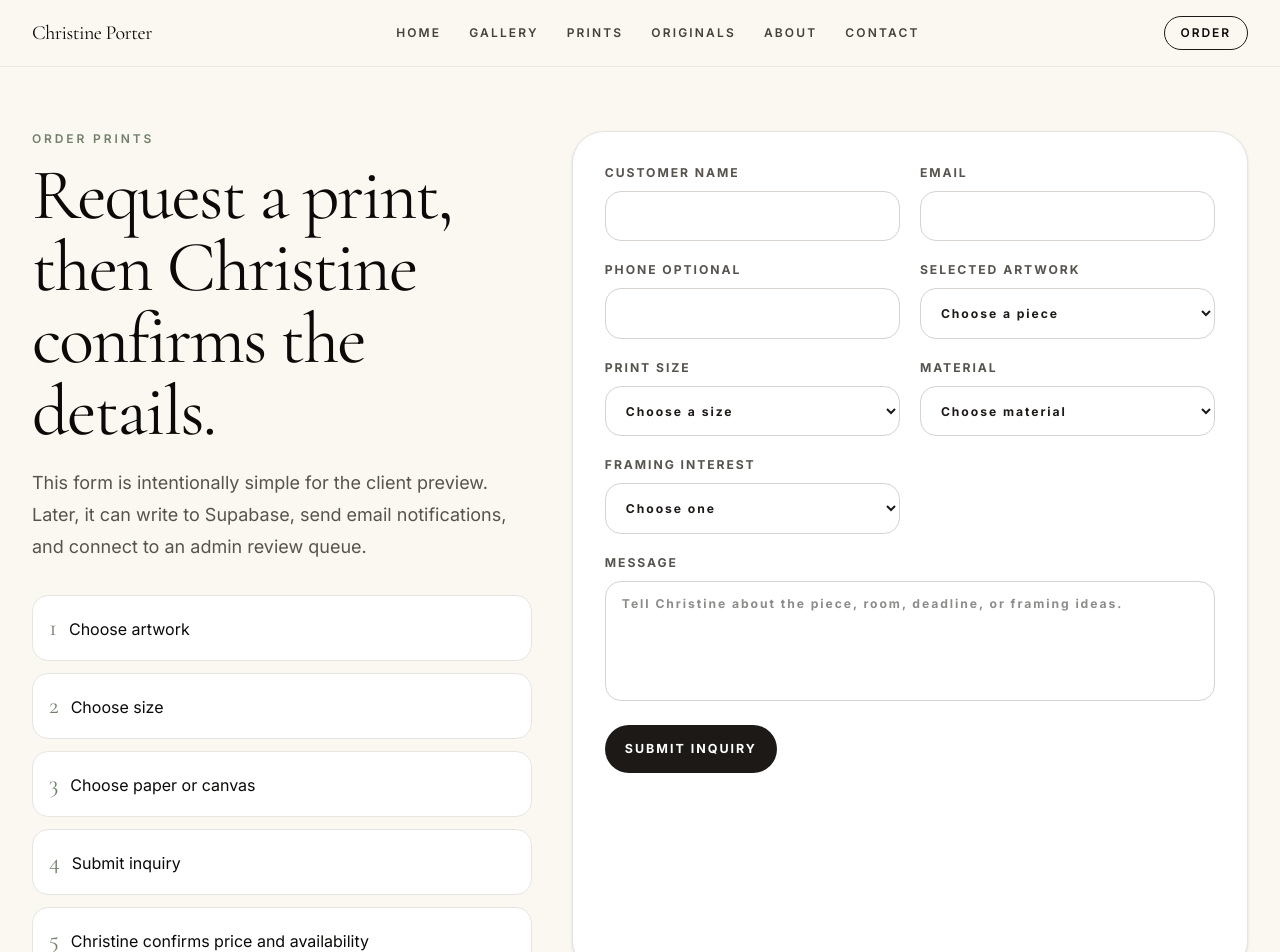
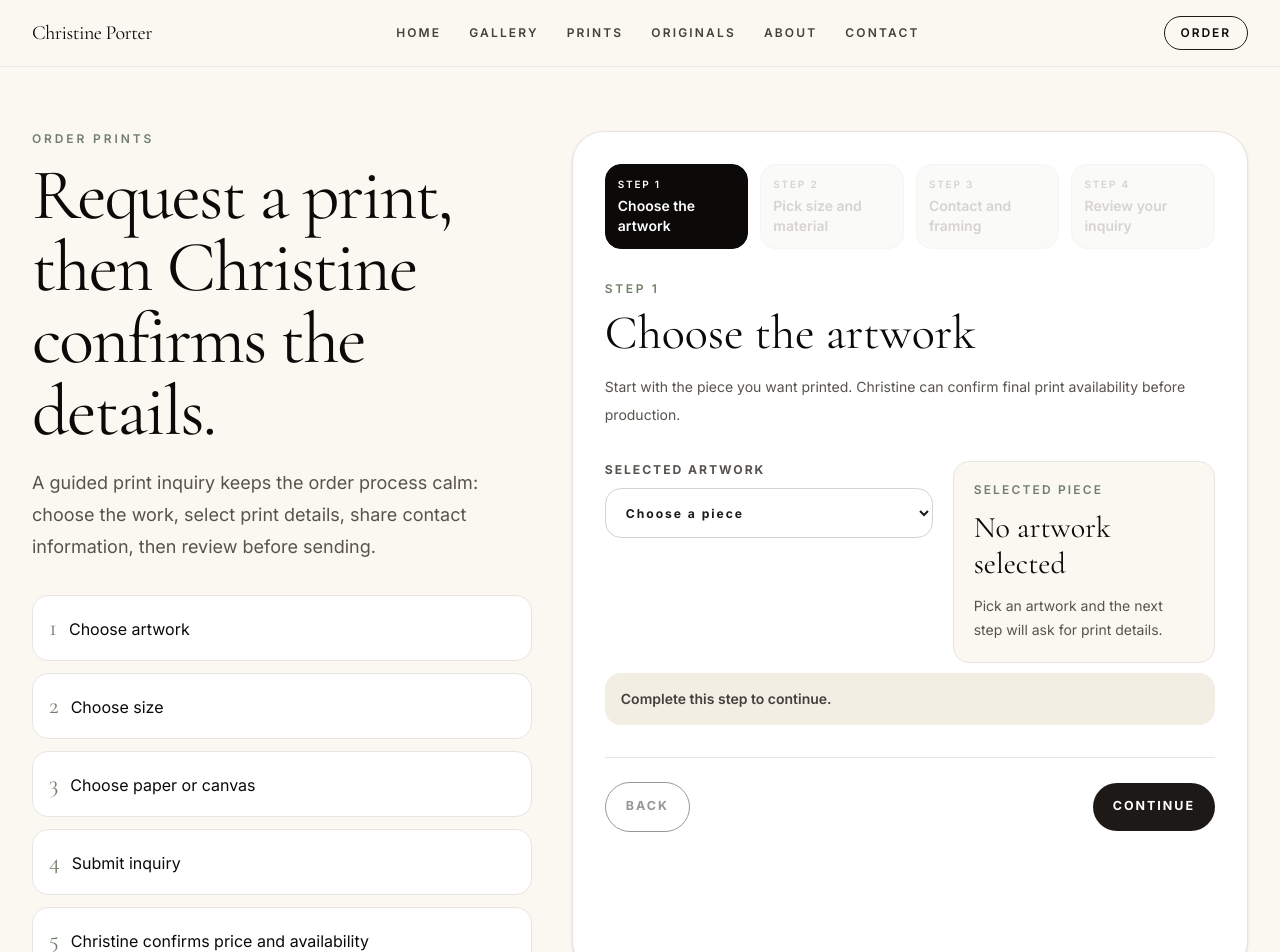
Before and after one commit to asheesh8/ChristineArtFolio, a Next.js app: page /order-prints in a window 1280 px wide. Shown: the top 952 px of the page. Built offline with nearby package versions, Linux system fonts and the light colour scheme.

Commit message:
Make print ordering step by step

```diff
--- a/src/app/globals.css
+++ b/src/app/globals.css
@@ -61,6 +61,13 @@ textarea {
   transform: translateY(-1px);
 }
 
+.btn-primary:disabled,
+.btn-secondary:disabled {
+  cursor: not-allowed;
+  opacity: 0.45;
+  transform: none;
+}
+
 .btn-secondary {
   align-items: center;
   border: 1px solid #1c1917;
--- a/src/app/order-prints/page.tsx
+++ b/src/app/order-prints/page.tsx
@@ -11,7 +11,7 @@ export default function OrderPrintsPage() {
           <SectionHeading
             eyebrow="Order prints"
             title="Request a print, then Christine confirms the details."
-            copy="This form is intentionally simple for the client preview. Later, it can write to Supabase, send email notifications, and connect to an admin review queue."
+            copy="A guided print inquiry keeps the order process calm: choose the work, select print details, share contact information, then review before sending."
           />
           <ol className="mt-8 grid gap-3">
             {orderingSteps.map((step, index) => (
--- a/src/components/print-inquiry-form.tsx
+++ b/src/components/print-inquiry-form.tsx
@@ -1,36 +1,193 @@
 "use client";
 
-import { useState } from "react";
+import { useMemo, useState } from "react";
 import { artworks } from "@/data/artworks";
 import { framingOptions, printMaterials, printSizes } from "@/data/printOptions";
 
+const steps = [
+  {
+    eyebrow: "Step 1",
+    title: "Choose the artwork",
+    copy: "Start with the piece you want printed. Christine can confirm final print availability before production.",
+  },
+  {
+    eyebrow: "Step 2",
+    title: "Pick size and material",
+    copy: "Choose a starting size and surface. Custom sizing can be discussed in the message.",
+  },
+  {
+    eyebrow: "Step 3",
+    title: "Contact and framing",
+    copy: "Tell Christine how to reach you and whether framing should be part of the conversation.",
+  },
+  {
+    eyebrow: "Step 4",
+    title: "Review your inquiry",
+    copy: "Add any notes about room, deadline, gift timing, or framing ideas before submitting.",
+  },
+];
+
+type FormState = {
+  artwork: string;
+  size: string;
+  material: string;
+  name: string;
+  email: string;
+  phone: string;
+  framing: string;
+  message: string;
+};
+
+const initialFormState: FormState = {
+  artwork: "",
+  size: "",
+  material: "",
+  name: "",
+  email: "",
+  phone: "",
+  framing: "",
+  message: "",
+};
+
 export function PrintInquiryForm() {
+  const [activeStep, setActiveStep] = useState(0);
   const [submitted, setSubmitted] = useState(false);
+  const [form, setForm] = useState<FormState>(initialFormState);
+
+  const selectedArtwork = useMemo(
+    () => artworks.find((artwork) => artwork.title === form.artwork),
+    [form.artwork],
+  );
+
+  function updateField(field: keyof FormState, value: string) {
+    setForm((current) => ({ ...current, [field]: value }));
+  }
+
+  function canContinue() {
+    return isStepComplete(activeStep);
+  }
+
+  function isStepComplete(step: number) {
+    if (step === 0) return Boolean(form.artwork);
+    if (step === 1) return Boolean(form.size && form.material);
+    if (step === 2) return Boolean(form.name && form.email && form.framing);
+    return true;
+  }
+
+  function canVisitStep(step: number) {
+    if (step <= activeStep) return true;
+    return steps.slice(0, step).every((_, index) => isStepComplete(index));
+  }
+
+  function canSubmit() {
+    return steps.every((_, index) => isStepComplete(index));
+  }
+
+  function nextStep() {
+    if (canContinue()) {
+      setActiveStep((current) => Math.min(current + 1, steps.length - 1));
+    }
+  }
+
+  function previousStep() {
+    setActiveStep((current) => Math.max(current - 1, 0));
+  }
+
+  function resetForm() {
+    setSubmitted(false);
+    setForm(initialFormState);
+    setActiveStep(0);
+  }
+
+  if (submitted) {
+    return (
+      <div className="rounded-[2rem] border border-stone-200 bg-white p-6 shadow-sm md:p-8">
+        <p className="text-xs font-semibold uppercase tracking-[0.22em] text-sage">
+          Inquiry saved
+        </p>
+        <h2 className="mt-4 font-serif text-5xl leading-none text-stone-950">
+          Thanks — your print inquiry has been saved.
+        </h2>
+        <p className="mt-5 text-lg leading-8 text-stone-600">
+          Christine will follow up with availability and pricing.
+        </p>
+        <div className="mt-8 rounded-2xl bg-[#e9ede4] p-5 text-sm leading-7 text-stone-700">
+          <p>
+            <strong>Artwork:</strong> {form.artwork}
+          </p>
+          <p>
+            <strong>Print:</strong> {form.size} on {form.material}
+          </p>
+          <p>
+            <strong>Framing:</strong> {form.framing}
+          </p>
+        </div>
+        <button type="button" className="btn-secondary mt-8" onClick={resetForm}>
+          Start Another Inquiry
+        </button>
+      </div>
+    );
+  }
 
   return (
     <form
       className="rounded-[2rem] border border-stone-200 bg-white p-6 shadow-sm md:p-8"
       onSubmit={(event) => {
         event.preventDefault();
+        if (canSubmit()) {
           setSubmitted(true);
+        }
       }}
     >
-      <div className="grid gap-5 md:grid-cols-2">
-        <label className="field-label">
-          Customer name
-          <input required name="name" className="field-input" />
-        </label>
-        <label className="field-label">
-          Email
-          <input required type="email" name="email" className="field-input" />
-        </label>
-        <label className="field-label">
-          Phone optional
-          <input name="phone" className="field-input" />
-        </label>
+      <div className="grid gap-3 sm:grid-cols-4">
+        {steps.map((step, index) => (
+          <button
+            key={step.title}
+            type="button"
+            className={`rounded-2xl border p-3 text-left transition ${
+              activeStep === index
+                ? "border-stone-950 bg-stone-950 text-white"
+                : canVisitStep(index)
+                  ? "border-stone-200 bg-[#fbf8f1] text-stone-500 hover:border-stone-400"
+                  : "cursor-not-allowed border-stone-100 bg-stone-50 text-stone-300"
+            }`}
+            disabled={!canVisitStep(index)}
+            onClick={() => {
+              if (canVisitStep(index)) {
+                setActiveStep(index);
+              }
+            }}
+          >
+            <span className="block text-[10px] font-semibold uppercase tracking-[0.18em]">
+              {step.eyebrow}
+            </span>
+            <span className="mt-1 block text-sm font-semibold">{step.title}</span>
+          </button>
+        ))}
+      </div>
+
+      <div className="mt-8 min-h-[24rem]">
+        <p className="text-xs font-semibold uppercase tracking-[0.22em] text-sage">
+          {steps[activeStep].eyebrow}
+        </p>
+        <h2 className="mt-3 font-serif text-4xl leading-none text-stone-950 md:text-5xl">
+          {steps[activeStep].title}
+        </h2>
+        <p className="mt-4 max-w-2xl text-sm leading-7 text-stone-600">
+          {steps[activeStep].copy}
+        </p>
+
+        {activeStep === 0 ? (
+          <div className="mt-8 grid gap-5 lg:grid-cols-[1fr_0.8fr]">
             <label className="field-label">
               Selected artwork
-          <select required name="artwork" className="field-input">
+              <select
+                required
+                name="artwork"
+                value={form.artwork}
+                className="field-input"
+                onChange={(event) => updateField("artwork", event.target.value)}
+              >
                 <option value="">Choose a piece</option>
                 {artworks.map((artwork) => (
                   <option key={artwork.id} value={artwork.title}>
@@ -39,9 +196,32 @@ export function PrintInquiryForm() {
                 ))}
               </select>
             </label>
+            <div className="rounded-2xl border border-stone-200 bg-[#fbf8f1] p-5">
+              <p className="text-xs font-semibold uppercase tracking-[0.18em] text-sage">
+                Selected piece
+              </p>
+              <p className="mt-3 font-serif text-3xl text-stone-950">
+                {selectedArtwork?.title || "No artwork selected"}
+              </p>
+              <p className="mt-3 text-sm leading-6 text-stone-600">
+                {selectedArtwork?.description ||
+                  "Pick an artwork and the next step will ask for print details."}
+              </p>
+            </div>
+          </div>
+        ) : null}
+
+        {activeStep === 1 ? (
+          <div className="mt-8 grid gap-5 md:grid-cols-2">
             <label className="field-label">
               Print size
-          <select required name="size" className="field-input">
+              <select
+                required
+                name="size"
+                value={form.size}
+                className="field-input"
+                onChange={(event) => updateField("size", event.target.value)}
+              >
                 <option value="">Choose a size</option>
                 {printSizes.map((size) => (
                   <option key={size} value={size}>
@@ -52,7 +232,13 @@ export function PrintInquiryForm() {
             </label>
             <label className="field-label">
               Material
-          <select required name="material" className="field-input">
+              <select
+                required
+                name="material"
+                value={form.material}
+                className="field-input"
+                onChange={(event) => updateField("material", event.target.value)}
+              >
                 <option value="">Choose material</option>
                 {printMaterials.map((material) => (
                   <option key={material} value={material}>
@@ -61,9 +247,50 @@ export function PrintInquiryForm() {
                 ))}
               </select>
             </label>
+          </div>
+        ) : null}
+
+        {activeStep === 2 ? (
+          <div className="mt-8 grid gap-5 md:grid-cols-2">
+            <label className="field-label">
+              Customer name
+              <input
+                required
+                name="name"
+                value={form.name}
+                className="field-input"
+                onChange={(event) => updateField("name", event.target.value)}
+              />
+            </label>
+            <label className="field-label">
+              Email
+              <input
+                required
+                type="email"
+                name="email"
+                value={form.email}
+                className="field-input"
+                onChange={(event) => updateField("email", event.target.value)}
+              />
+            </label>
+            <label className="field-label">
+              Phone optional
+              <input
+                name="phone"
+                value={form.phone}
+                className="field-input"
+                onChange={(event) => updateField("phone", event.target.value)}
+              />
+            </label>
             <label className="field-label">
               Framing interest
-          <select required name="framing" className="field-input">
+              <select
+                required
+                name="framing"
+                value={form.framing}
+                className="field-input"
+                onChange={(event) => updateField("framing", event.target.value)}
+              >
                 <option value="">Choose one</option>
                 {framingOptions.map((option) => (
                   <option key={option} value={option}>
@@ -73,24 +300,73 @@ export function PrintInquiryForm() {
               </select>
             </label>
           </div>
-      <label className="field-label mt-5">
+        ) : null}
+
+        {activeStep === 3 ? (
+          <div className="mt-8 grid gap-5 lg:grid-cols-[1fr_0.8fr]">
+            <label className="field-label">
               Message
               <textarea
                 name="message"
-          rows={5}
+                rows={8}
+                value={form.message}
                 className="field-input resize-none"
                 placeholder="Tell Christine about the piece, room, deadline, or framing ideas."
+                onChange={(event) => updateField("message", event.target.value)}
               />
             </label>
-      <button type="submit" className="btn-primary mt-6">
+            <div className="rounded-2xl border border-stone-200 bg-[#fbf8f1] p-5 text-sm leading-7 text-stone-700">
+              <p className="text-xs font-semibold uppercase tracking-[0.18em] text-sage">
+                Review
+              </p>
+              <p className="mt-4">
+                <strong>Artwork:</strong> {form.artwork || "Not selected"}
+              </p>
+              <p>
+                <strong>Size:</strong> {form.size || "Not selected"}
+              </p>
+              <p>
+                <strong>Material:</strong> {form.material || "Not selected"}
+              </p>
+              <p>
+                <strong>Name:</strong> {form.name || "Missing"}
+              </p>
+              <p>
+                <strong>Email:</strong> {form.email || "Missing"}
+              </p>
+              <p>
+                <strong>Framing:</strong> {form.framing || "Not selected"}
+              </p>
+            </div>
+          </div>
+        ) : null}
+      </div>
+
+      {!canContinue() ? (
+        <p className="mt-2 rounded-2xl bg-[#f3eee4] p-4 text-sm font-semibold text-stone-700">
+          Complete this step to continue.
+        </p>
+      ) : null}
+
+      <div className="mt-8 flex flex-wrap items-center justify-between gap-3 border-t border-stone-200 pt-6">
+        <button
+          type="button"
+          className="btn-secondary"
+          onClick={previousStep}
+          disabled={activeStep === 0}
+        >
+          Back
+        </button>
+        {activeStep < steps.length - 1 ? (
+          <button type="button" className="btn-primary" onClick={nextStep}>
+            Continue
+          </button>
+        ) : (
+          <button type="submit" className="btn-primary" disabled={!canSubmit()}>
             Submit Inquiry
           </button>
-      {submitted ? (
-        <p className="mt-5 rounded-2xl bg-[#e9ede4] p-4 text-sm font-semibold text-stone-800">
-          Thanks — your print inquiry has been saved. Christine will follow up
-          with availability and pricing.
-        </p>
-      ) : null}
+        )}
+      </div>
     </form>
   );
 }
```
Lines whose indentation alone changed are shown as unchanged.
